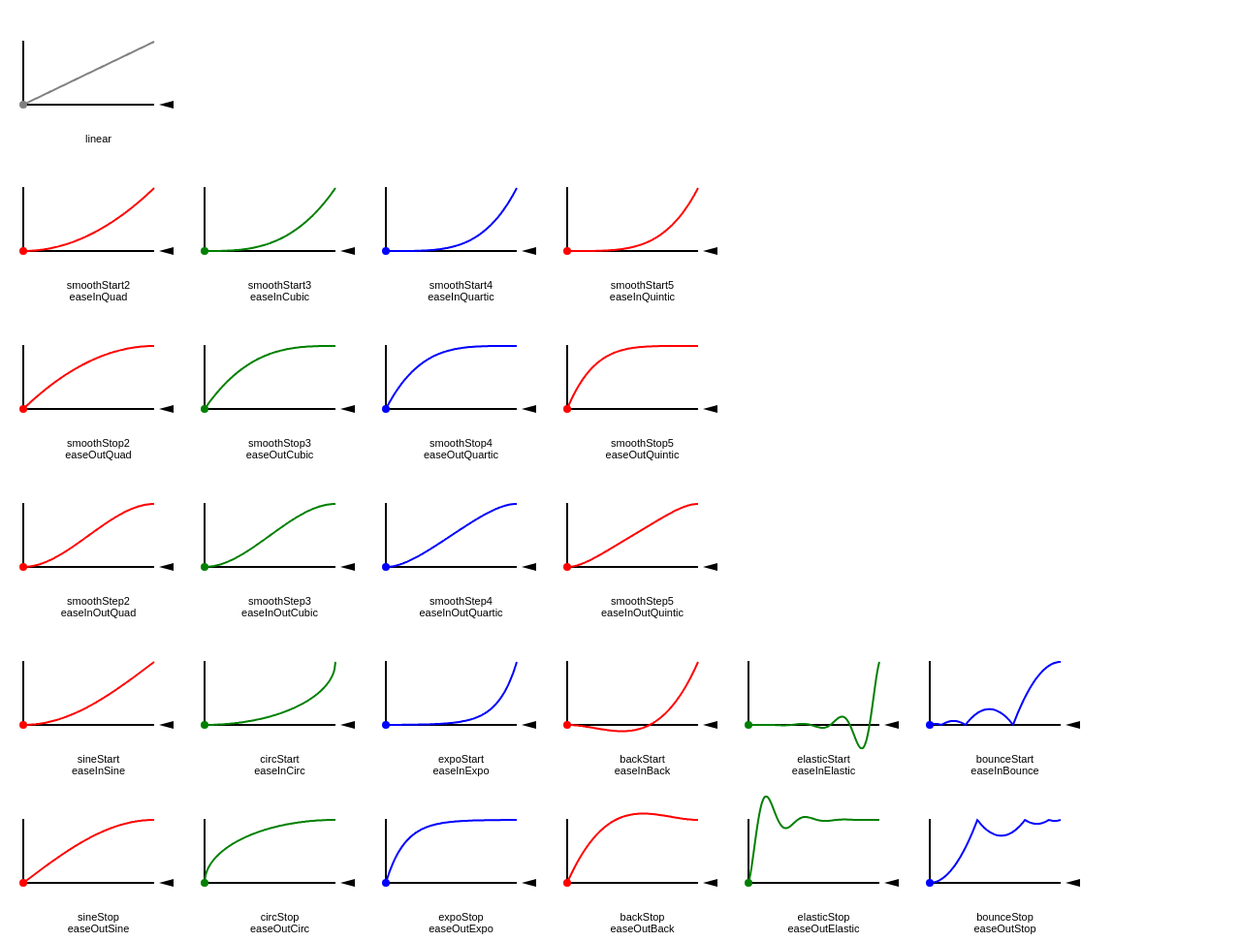
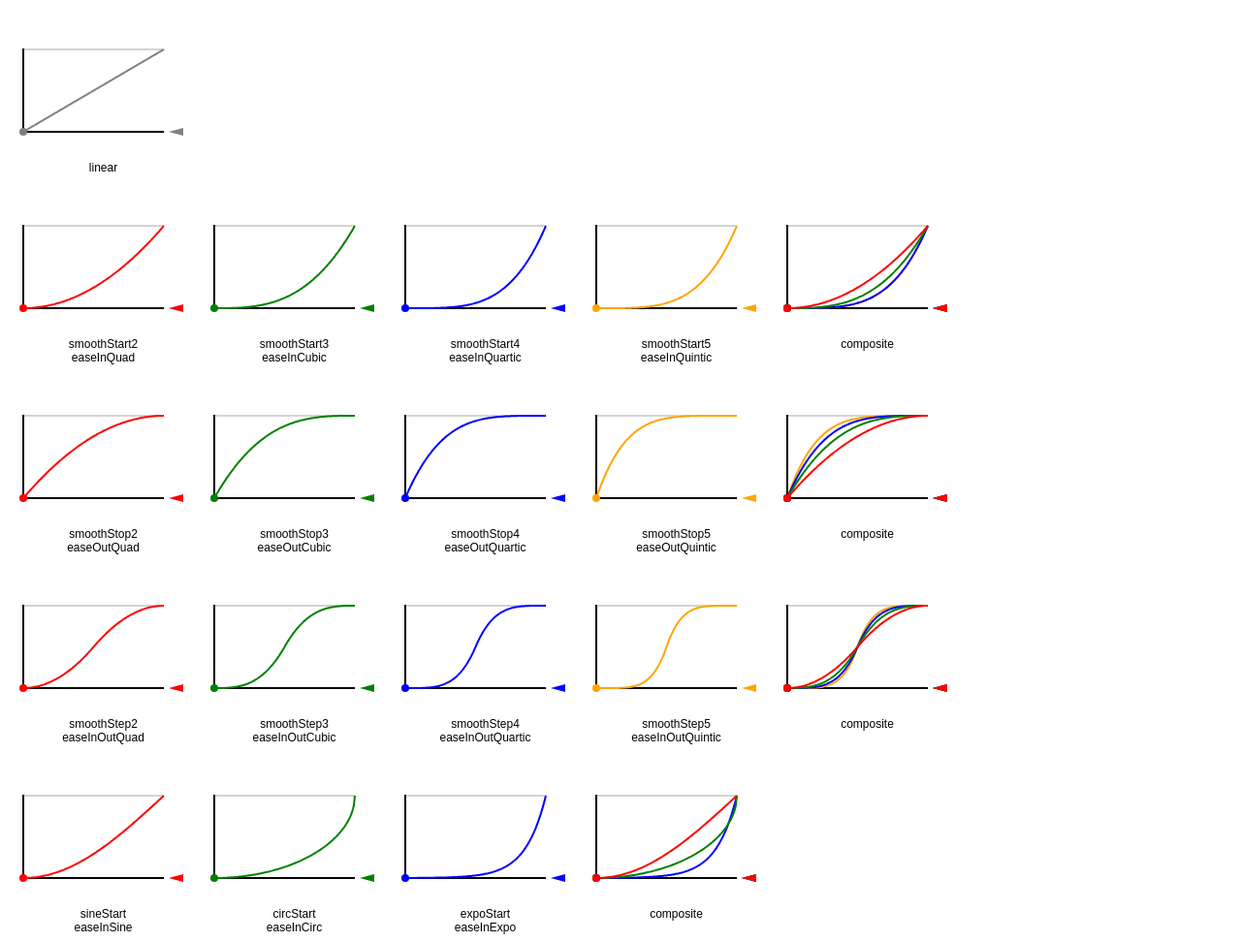
Before and after one commit to archcomet/animateJs, a plain HTML site: page examples/index.html in a window 1280 px wide. Shown: the top 972 px of the page at 97% size. Drawn offline with Linux system fonts and the light colour scheme.

Commit message:
Added composer functions. Added arch functions.

```diff
--- a/examples/visualizer.css
+++ b/examples/visualizer.css
@@ -4,6 +4,7 @@
     padding: 5px 10px;
     outline: none;
     margin: 5px;
+    vertical-align: top;
 
     -webkit-transition: all 0.30s ease-in-out;
     -moz-transition: all 0.30s ease-in-out;
@@ -52,6 +53,7 @@
 .visualizer .title {
     text-align: center;
     font-family: Arial, sans-serif;
-    font-size: 11px;
+    font-size: 12px;
+    margin-top: -7px;
     color: black;
 }
--- a/examples/visualizer.js
+++ b/examples/visualizer.js
@@ -1,63 +1,83 @@
 (function () {
 	'use strict';
 
-	var topBottomPadding = 24;
-	var width = 135;
-	var height = 65;
+	var topBottomPadding = 32;
+	var width = 145;
+	var height = 85;
+	var duration = 1500;
 
 	var easing = animate.easing;
+
+	var colors = ['red', 'green', 'blue', 'orange'];
 
 	var visualizers = [
 		[
 			['linear', easing.linear, 'grey']
 		],
 		[
-			['smoothStart2<br>easeInQuad', easing.smoothStart2, 'red'],
-			['smoothStart3<br>easeInCubic', easing.smoothStart3, 'green'],
-			['smoothStart4<br>easeInQuartic', easing.smoothStart4, 'blue'],
-			['smoothStart5<br>easeInQuintic', easing.smoothStart5, 'red']
+			['smoothStart2<br>easeInQuad', easing.smoothStart2],
+			['smoothStart3<br>easeInCubic', easing.smoothStart3],
+			['smoothStart4<br>easeInQuartic', easing.smoothStart4],
+			['smoothStart5<br>easeInQuintic', easing.smoothStart5]
 		],
 		[
-			['smoothStop2<br>easeOutQuad', easing.smoothStop2, 'red'],
-			['smoothStop3<br>easeOutCubic', easing.smoothStop3, 'green'],
-			['smoothStop4<br>easeOutQuartic', easing.smoothStop4, 'blue'],
-			['smoothStop5<br>easeOutQuintic', easing.smoothStop5, 'red']
+			['smoothStop2<br>easeOutQuad', easing.smoothStop2],
+			['smoothStop3<br>easeOutCubic', easing.smoothStop3],
+			['smoothStop4<br>easeOutQuartic', easing.smoothStop4],
+			['smoothStop5<br>easeOutQuintic', easing.smoothStop5]
 		],
 		[
-			['smoothStep2<br>easeInOutQuad', easing.smoothStep2, 'red'],
-			['smoothStep3<br>easeInOutCubic', easing.smoothStep3, 'green'],
-			['smoothStep4<br>easeInOutQuartic', easing.smoothStep4, 'blue'],
-			['smoothStep5<br>easeInOutQuintic', easing.smoothStep5, 'red']
+			['smoothStep2<br>easeInOutQuad', easing.smoothStep2],
+			['smoothStep3<br>easeInOutCubic', easing.smoothStep3],
+			['smoothStep4<br>easeInOutQuartic', easing.smoothStep4],
+			['smoothStep5<br>easeInOutQuintic', easing.smoothStep5]
 		],
 		[
-			['sineStart<br>easeInSine', easing.sineStart, 'red'],
-			['circStart<br>easeInCirc', easing.circStart, 'green'],
-			['expoStart<br>easeInExpo', easing.expoStart, 'blue'],
-			['backStart<br>easeInBack', easing.backStart, 'red'],
-			['elasticStart<br>easeInElastic', easing.elasticStart, 'green'],
-			['bounceStart<br>easeInBounce', easing.bounceStart, 'blue']
+			['sineStart<br>easeInSine', easing.sineStart],
+			['circStart<br>easeInCirc', easing.circStart],
+			['expoStart<br>easeInExpo', easing.expoStart]
 		],
 		[
-			['sineStop<br>easeOutSine', easing.sineStop, 'red'],
-			['circStop<br>easeOutCirc', easing.circStop, 'green'],
-			['expoStop<br>easeOutExpo', easing.expoStop, 'blue'],
-			['backStop<br>easeOutBack', easing.backStop, 'red'],
-			['elasticStop<br>easeOutElastic', easing.elasticStop, 'green'],
-			['bounceStop<br>easeOutStop', easing.bounceStop, 'blue']
+			['sineStop<br>easeOutSine', easing.sineStop],
+			['circStop<br>easeOutCirc', easing.circStop],
+			['expoStop<br>easeOutExpo', easing.expoStop]
 		],
 		[
-			['sineStep<br>easeInOutSine', easing.sineStep, 'red'],
-			['circStep<br>easeInOutCirc', easing.circStep, 'green'],
-			['expoStep<br>easeInOutExpo', easing.expoStep, 'blue'],
-			['backStep<br>easeInOutBounce', easing.backStep, 'red'],
-			['elasticStep<br>easeInOutElastic', easing.elasticStep, 'green'],
-			['bounceStep<br>easeInOutBounce', easing.bounceStep, 'blue']
+			['sineStep<br>easeInOutSine', easing.sineStep],
+			['circStep<br>easeInOutCirc', easing.circStep],
+			['expoStep<br>easeInOutExpo', easing.expoStep]
 		],
 		[
-			['smoothStartN(2.7)', easing.smoothStartN(2.7), 'red'],
-			['mix(backStep, elasticStop, 0.2)', easing.mix(easing.backStep, easing.elasticStop, 0.2), 'red'],
-			['crossfade(stop3, start3)', easing.crossfade(easing.smoothStop3, easing.smoothStart3), 'red'],
-			['smoothStart2d', easing.crossfade(easing.smoothStart2, easing.smoothStop2), 'magenta']
+			['backStart<br>easeInBack', easing.backStart],
+			['elasticStart<br>easeInElastic', easing.elasticStart],
+			['bounceStart<br>easeInBounce', easing.bounceStart]
+		],
+		[
+			['backStop<br>easeOutBack', easing.backStop],
+			['elasticStop<br>easeOutElastic', easing.elasticStop],
+			['bounceStop<br>easeOutStop', easing.bounceStop]
+		],
+		[
+			['backStep<br>easeInOutBounce', easing.backStep],
+			['elasticStep<br>easeInOutElastic', easing.elasticStep],
+			['bounceStep<br>easeInOutBounce', easing.bounceStep]
+		],
+		[
+			['arch', easing.arch],
+			['smoothStartArch2', easing.smoothStartArch2],
+			['smoothStopArch2', easing.smoothStopArch2]
+		],
+		[
+			['bell2', easing.bell2],
+			['bell3', easing.bell3],
+			['bell4', easing.bell4],
+			['bell5', easing.bell5]
+		],
+		[
+			['mix(backStep, elasticStop, 0.2)', easing.mix(easing.backStep, easing.elasticStop, 0.2)],
+			['crossfade(stop3, start3)', easing.crossfade(easing.smoothStop3, easing.smoothStart3)],
+			['crossfade(start5, stop5)', easing.crossfade(easing.smoothStart5, easing.smoothStop5)],
+			['stepwise(start5, stop5)', easing.stepwise(easing.smoothStart5, easing.smoothStop5)]
 		]
 	];
 
@@ -93,6 +113,14 @@
 		svg.setAttributeNS(null, 'viewBox', minX + ' ' + minY + ' ' + maxX + ' ' + maxY);
 		wrap.appendChild(svg);
 
+		// Create one line
+		var one = document.createElementNS(svgNS, 'path');
+		one.setAttributeNS(null, 'stroke', 'lightgrey');
+		one.setAttributeNS(null, 'stroke-width', '2');
+		one.setAttributeNS(null, 'fill', 'none');
+		one.setAttributeNS(null, 'd', 'M0,0 L' + width + ',0');
+		svg.appendChild(one);
+
 		// Create Axis lines
 		var axis = document.createElementNS(svgNS, 'path');
 		axis.setAttributeNS(null, 'stroke', 'black');
@@ -101,6 +129,25 @@
 		axis.setAttributeNS(null, 'd', 'M0,-1 L0,' + height + ' ' + width + ',' + height);
 		svg.appendChild(axis);
 
+
+		// Create viewBox
+		var viewBox = document.createElement('div');
+		viewBox.classList.add('viewBox');
+		viewBox.style.top = (topBottomPadding+1) + 'px';
+		viewBox.style.left = '1px';
+		viewBox.style.width = width + 'px';
+		viewBox.style.height = height + 'px';
+		wrap.appendChild(viewBox);
+
+		if (typeof easingFn === 'function') {
+			easingFn = [easingFn];
+			color = [color];
+		}
+
+		var j = easingFn.length - 1,
+			animations = [];
+
+		for (; j >= 0; --j) {
 			// Create plot
 			var plot = document.createElementNS(svgNS, 'path'),
 				size = 200,
@@ -114,31 +161,22 @@
 				d = width;
 
 				x = t/d;
-			v = c * easingFn(x, x) + b;
+				v = c * easingFn[j](x) + b;
 
 				path.push(i === 0 ? 'M' : ' L');
 				path.push(t.toFixed(1), ',', v.toFixed(1));
 			}
 
-		plot.setAttributeNS(null, 'stroke', color);
+			plot.setAttributeNS(null, 'stroke', color[j]);
 			plot.setAttributeNS(null, 'stroke-width', '2');
 			plot.setAttributeNS(null, 'fill', 'none');
 			plot.setAttributeNS(null, 'd', path.join(''));
 			svg.appendChild(plot);
 
-		// Create viewBox
-		var viewBox = document.createElement('div');
-		viewBox.classList.add('viewBox');
-		viewBox.style.top = (topBottomPadding+1) + 'px';
-		viewBox.style.left = '1px';
-		viewBox.style.width = width + 'px';
-		viewBox.style.height = height + 'px';
-		wrap.appendChild(viewBox);
-
 			// Create dot
 			var dot = document.createElement('div');
 			dot.classList.add('dot');
-		dot.style['background-color'] = color;
+			dot.style['background-color'] = color[j];
 			dot.style.left = '0px';
 			dot.style.top = height + 'px';
 			viewBox.appendChild(dot);
@@ -147,19 +185,21 @@
 			var marker = document.createElement('div');
 			marker.classList.add('marker');
 			marker.style.top = height + 'px';
+			marker.style['border-right-color'] = color[j];
 			viewBox.appendChild(marker);
 
-		// Create animation
-		var duration = 1000;
 
-		var animation = animate.group(
+			animations.push(animate.group(
 				animate(dot.style).to({left: width + 'px'}, duration),
-			animate(dot.style).to({top: '0px'}, duration).using(easingFn),
-			animate(marker.style).to({top: '0px'}, duration).using(easingFn)
-		).repeat(Infinity);
+				animate(dot.style).to({top: '0px'}, duration).using(easingFn[j]),
+				animate(marker.style).to({top: '0px'}, duration).using(easingFn[j])
+			));
 
 			parent.appendChild(visualizer);
+		}
 
+
+		var animation = animate.group.apply(animate, animations).repeat(Infinity);
 		var activated = false;
 
 		visualizer.addEventListener('click', function () {
@@ -202,14 +242,20 @@
 		for (i = 0, il = visualizers.length; i < il; ++i) {
 			div = document.createElement('div');
 			row = visualizers[i];
+
+			var fnArray = [];
 			for (j = 0, jl = row.length; j < jl; ++j) {
-				visualizer(div, row[j][0], row[j][1], row[j][2]);
+				visualizer(div, row[j][0], row[j][1], jl === 1 ? 'grey' : colors[j]);
+				fnArray.push(row[j][1]);
 			}
+
+			if (fnArray.length > 1) {
+				visualizer(div, 'composite', fnArray, colors);
+			}
+
 			document.body.appendChild(div);
 		}
 
-
 	});
 
-
 }());
```
Also changed, not shown: examples/index.html (+33 -0 lines), animate.js. Lines whose indentation alone changed are shown as unchanged.
